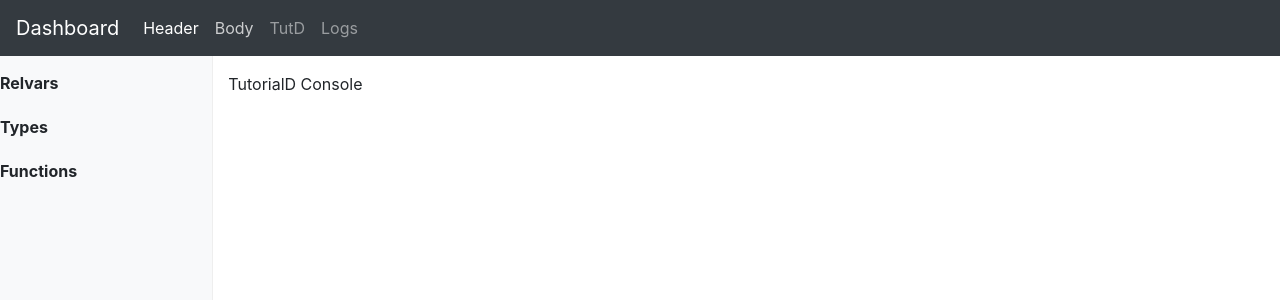
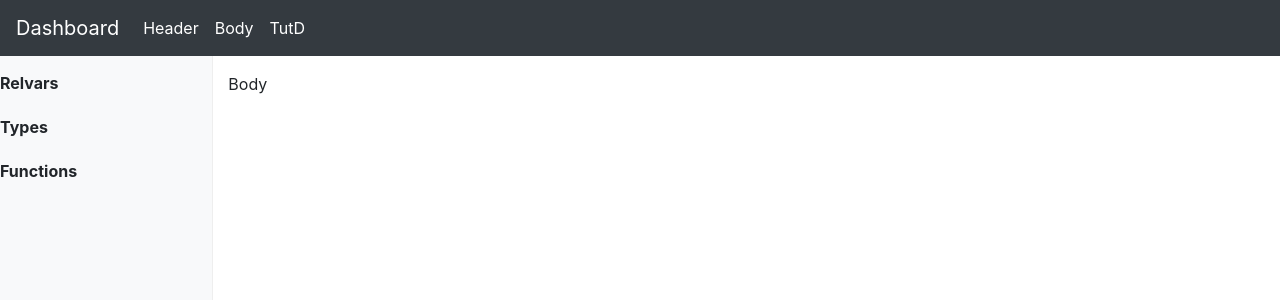
Before and after one commit to CovertIII/project-m36-webclient, a React (Create React App) app: page / in a window 1280 px wide. Both pictures are taken after a click on the link "Body". Shown: the top 300 px of the page. Built offline with nearby package versions, Linux system fonts and the light colour scheme; no server answers.

Commit message:
Can switch tabs.

```diff
--- a/src/ExamplePage.js
+++ b/src/ExamplePage.js
@@ -16,9 +16,16 @@ export const Console = () => (
   </main>
 );
 
+export const Body = () => (
+  <main role="main" className="col-sm-9 ml-sm-auto col-md-10 pt-3">
+    <div>Body</div>
+  </main>
+);
+
 const PageContainer = ({tab}) => cond([
   [ equals('header'), () => <Schema/> ],
   [ equals('tutd'), () => <Console/> ],
+  [ equals('body'), () => <Body/> ],
   [ T, () => <Empty/> ]
 ])(tab);
 
--- a/src/Header.js
+++ b/src/Header.js
@@ -1,24 +1,41 @@
-import React, { Component } from 'react';
-export const Header = () => (
+import React from 'react';
+import { connect } from 'react-redux';
+import { switchTab } from './route.actions.js';
+
+const tabs = [
+  { id: 'header', name: 'Header' },
+  { id: 'body', name: 'Body' },
+  { id: 'tutd', name: 'TutD' },
+];
+
+const Link = ({title, isActive, onClick}) => (
+  <li className={'nav-item ' + isActive ? 'active' : ''  }>
+    <a className="nav-link" onClick={onClick}>{title}</a>
+  </li>
+);
+
+export const HeaderComponent = ({switchTab, tab}) => (
   <header>
     <nav className="navbar navbar-expand-md navbar-dark fixed-top bg-dark">
       <a className="navbar-brand" href="#">Dashboard</a>
       <div className="collapse navbar-collapse" id="navbarsExampleDefault">
         <ul className="navbar-nav mr-auto">
-          <li className="nav-item active">
-            <a className="nav-link" href="#">Header <span className="sr-only">(current)</span></a>
-          </li>
-          <li className="nav-item">
-            <a className="nav-link" href="#">Body</a>
-          </li>
-          <li className="nav-item">
-            <a className="nav-link" href="#">TutD</a>
-          </li>
-          <li className="nav-item">
-            <a className="nav-link" href="#">Logs</a>
-          </li>
+          {
+            tabs.map( ({id, name}) => (
+              <Link title={name} isActive={false} onClick={() => switchTab(id)}/>
+            ))
+          }
         </ul>
       </div>
     </nav>
   </header>
-)
+);
+
+const mapDispatchToProps = dispatch => ({
+  switchTab: tab => dispatch(switchTab(tab))
+});
+
+export const Header = connect(
+  state => state.route,
+  mapDispatchToProps
+)(HeaderComponent);
--- a/src/Relation.js
+++ b/src/Relation.js
@@ -39,12 +39,9 @@ const RelationBody = ({ asList: rows })  => (
   </tbody>
 );
 
-export const Relation = (relation) => {
-  console.log(relation);
-  return (
-    <table className="table table-striped">
-      { RelationHeader(relation[0]) }
-      { RelationBody(relation[1]) }
-    </table>
-  )
-};
+export const Relation = (relation) => (
+  <table className="table table-striped">
+    { RelationHeader(relation[0]) }
+    { RelationBody(relation[1]) }
+  </table>
+);
--- a/src/route.actions.js
+++ b/src/route.actions.js
@@ -6,3 +6,10 @@ export const viewRelation = name => ({
     tab: 'header'
   }
 });
+
+export const switchTab = tab => ({
+  type: 'ROUTE_PATCH',
+  payload: {
+    tab
+  }
+});
```
